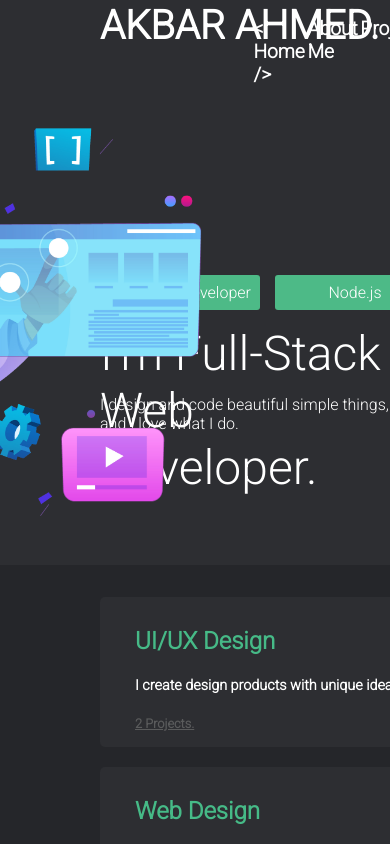
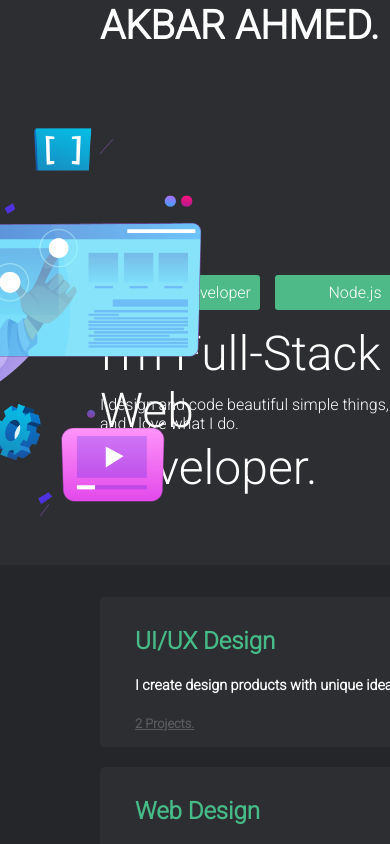
Before and after one commit to akbarGT/React-portfolio-v1, a React (Create React App) app: page / in a window 390 px wide. Shown: the top 844 px of the page. Built offline with nearby package versions, Linux system fonts and the light colour scheme; a web font is replaced by a local one.

Commit message:
responsive navbar

```diff
--- a/src/App.css
+++ b/src/App.css
@@ -12,6 +12,15 @@
 *{
     font-family: 'Roboto', bold;
 }
+/*  */
+
+@media (max-width: 1000px) {
+  .navbar ul, .navbar li {
+    display: none;
+  }
+}
+
+/*  */
 
 
 .landing{
--- a/src/components/Navbar.css
+++ b/src/components/Navbar.css
@@ -6,6 +6,7 @@
 @import url('https://fonts.googleapis.com/css2?family=Roboto:wght@300&display=swap');
 
 /* font-family: 'Inter', sans-serif; */
+
 
 .navbar{
     display: flex;
@@ -17,17 +18,18 @@
 .navbar ul{
     list-style: none;
     display: flex;
-    justify-content: space-around;
-    width: auto;
-    width: 35%;
+    justify-content: flex-end;
+    padding-left: 100px;
 }
 .navbar li{
     color: white;
     font-size: 1.2em;
-    padding-right: 2%;
+    padding-right: 8%;
     padding-top: 1%;
     text-transform: capitalize;
     font-weight: 600;
+
+    white-space: nowrap;
 }
 
 .navbar span{
```
